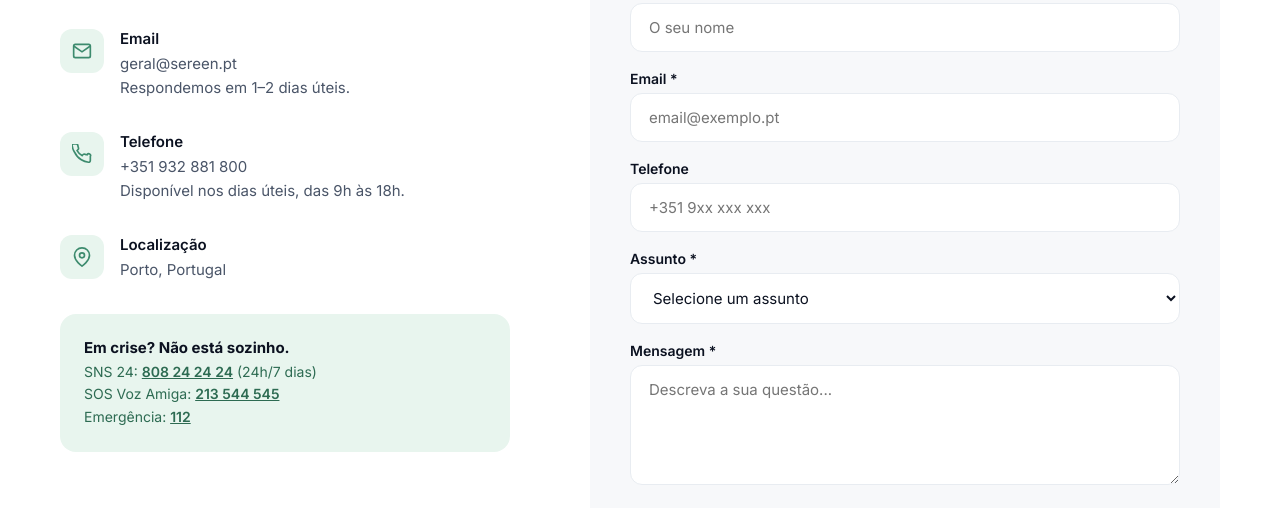
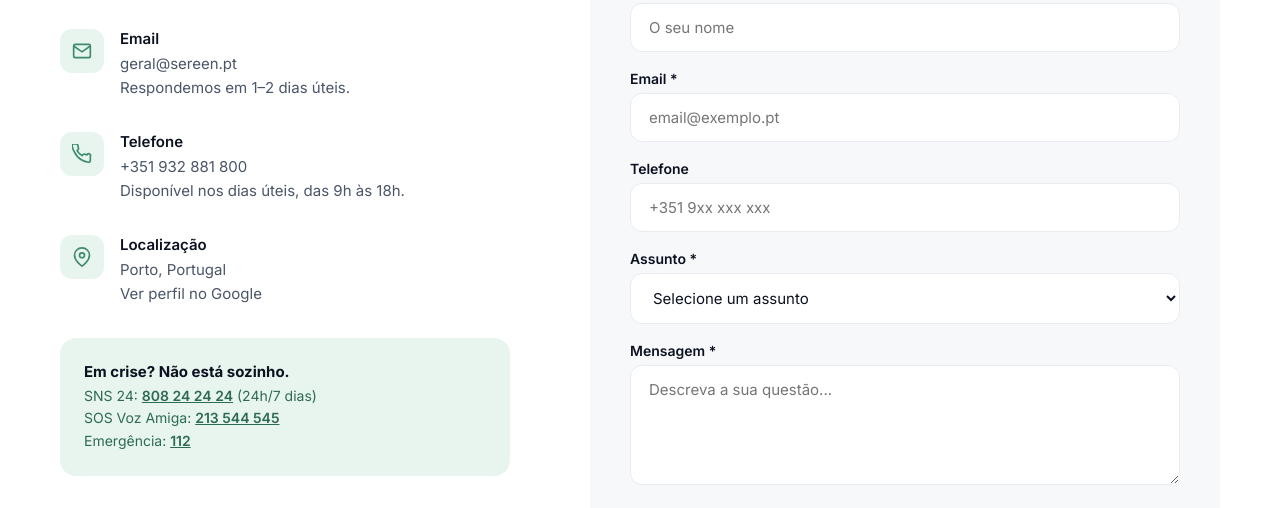
Before and after one commit to SFerreiraTO/sereen-website, a plain HTML site: page contacto/index.html in a window 1280 px wide. Shown: the part 265-773 px from the top of the page. Drawn offline with Linux system fonts and the light colour scheme.

Commit message:
Adicionar Google Business Profile ao schema e página de contacto
- sameAs no Organization schema aponta para o perfil Google
- Link "Ver perfil no Google" na secção de localização do contacto

Co-Authored-By: Claude Sonnet 4.6 <noreply@anthropic.com>

```diff
--- a/contacto/index.html
+++ b/contacto/index.html
@@ -148,6 +148,7 @@ footer{padding:48px 40px;border-top:1px solid var(--brd)}
         <div>
           <h3>Localização</h3>
           <p>Porto, Portugal</p>
+          <a href="https://share.google/AkPf2XVqh3uSvTVq8" target="_blank" rel="noopener noreferrer">Ver perfil no Google</a>
         </div>
       </div>
 
```
Also changed, not shown: index.html (+2 -1 lines).
